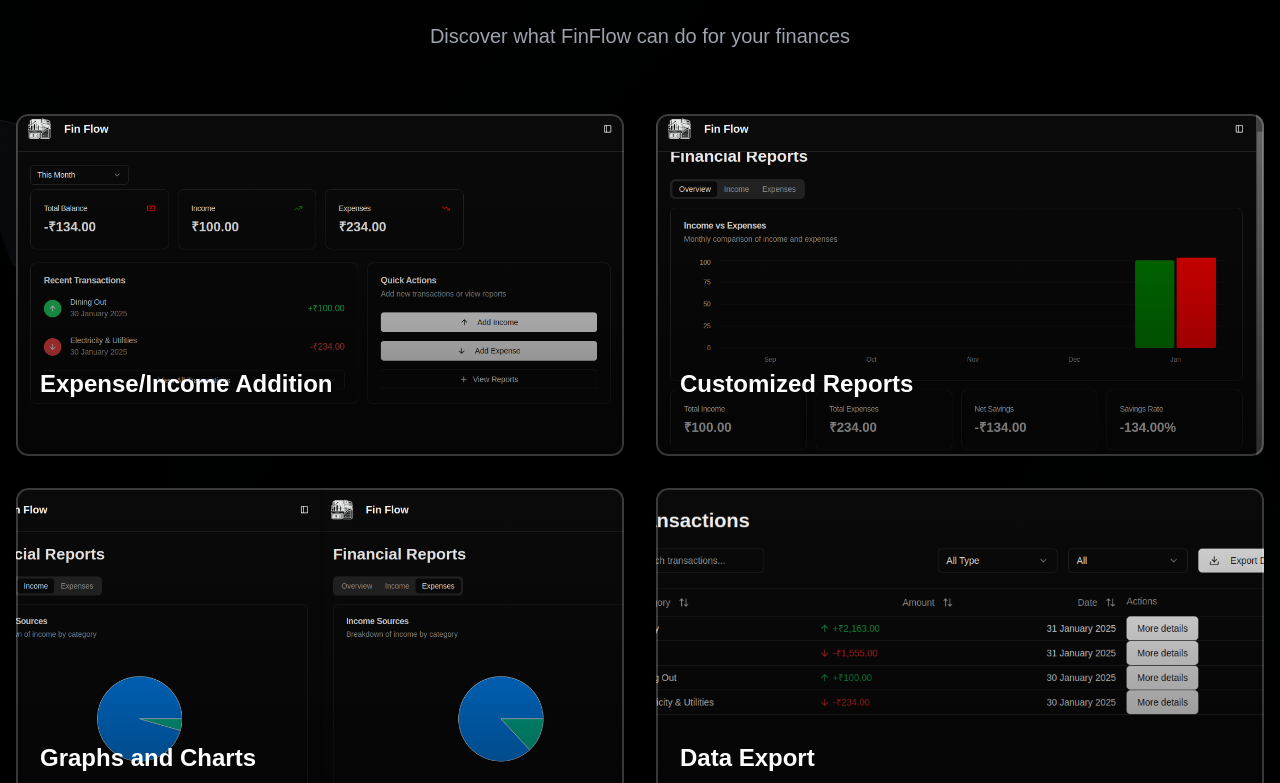
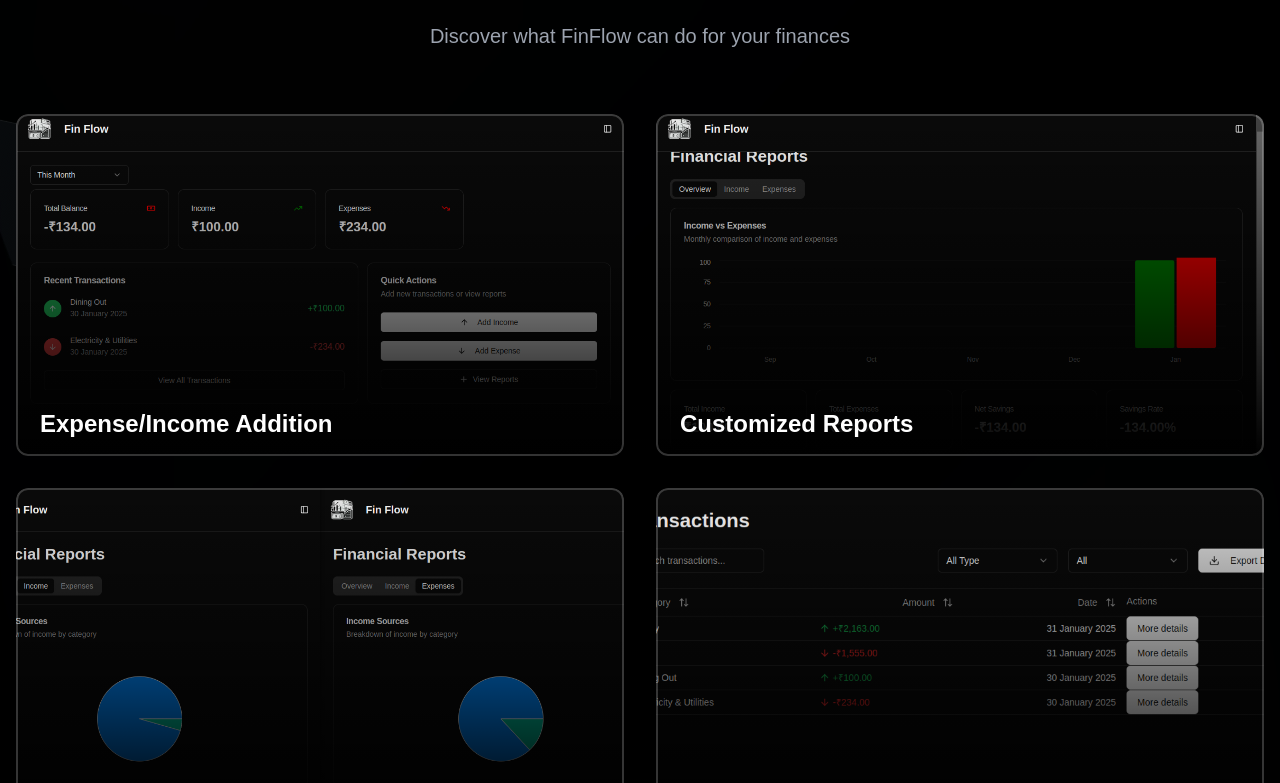
Before and after one commit to DivyanshuLohani/FinFlow, a Next.js app: page / in a window 1280 px wide. Shown: the part 914-1697 px from the top of the page. Built offline with nearby package versions, Linux system fonts and the light colour scheme; no server answers.

Commit message:
Fix color on features

```diff
--- a/src/app/components/features-section.tsx
+++ b/src/app/components/features-section.tsx
@@ -41,10 +41,15 @@
           objectFit="cover"
           className="transition-transform duration-300 ease-in-out group-hover:scale-110"
         />
-        <div className="absolute inset-0 bg-gradient-to-b from-transparent to-black/80 opacity-70 transition-opacity duration-300 ease-in-out group-hover:opacity-90" />
+        {/* Gradient Overlay - Always visible on mobile */}
+        <div className="absolute inset-0 bg-gradient-to-b from-transparent to-black md:hidden z-10" />
+        {/* Darker gradient on hover - Only for larger screens */}
+        <div className="absolute inset-0 bg-gradient-to-b from-transparent to-black transition-opacity duration-300 ease-in-out md:block hidden" />
       </div>
-      <div className="absolute inset-0 flex flex-col justify-end p-6">
-        <h3 className="text-2xl font-bold text-white mb-2">{title}</h3>
+      <div className="absolute inset-0 flex flex-col justify-end p-6 z-50">
+        <h3 className="text-2xl font-bold text-white transition-transform duration-300 ease-in-out group-hover:-translate-y-4 translate-y-8">
+          {title}
+        </h3>
         <p className="text-gray-300 opacity-0 transform translate-y-4 transition-all duration-300 ease-in-out group-hover:opacity-100 group-hover:translate-y-0">
           {description}
         </p>
--- a/src/app/components/hero-section.tsx
+++ b/src/app/components/hero-section.tsx
@@ -5,6 +5,7 @@
 import { cn } from "@/lib/utils";
 import FinancialShape from "./FinancialShape";
 import Link from "next/link";
+import { useSession } from "next-auth/react";
 
 export default function HeroSection({
   badge = "FinFlow",
@@ -27,6 +28,9 @@
       },
     }),
   };
+
+  const session = useSession();
+
   return (
     <div
       className={cn(
@@ -147,7 +151,9 @@
               href={"/auth/signup/"}
               className="px-6 py-3 bg-gradient-to-r from-gray-700 to-gray-900 text-white font-semibold rounded-lg shadow-lg hover:from-gray-800 hover:to-black transition duration-300 ease-in-out transform hover:-translate-y-1 border border-gray-600"
             >
-              Start Your Financial Journey
+              {session.data?.user
+                ? "Go to Dashboard"
+                : "Start Your Financial Journey"}
             </Link>
           </motion.div>
         </div>
```
